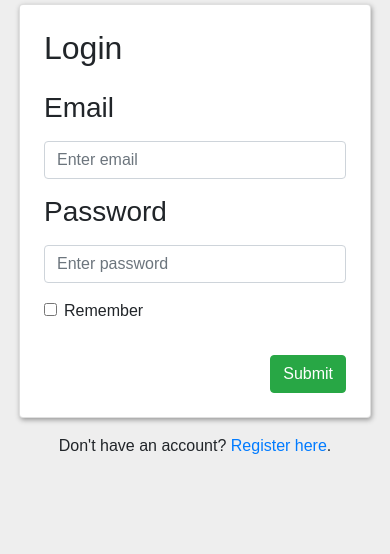
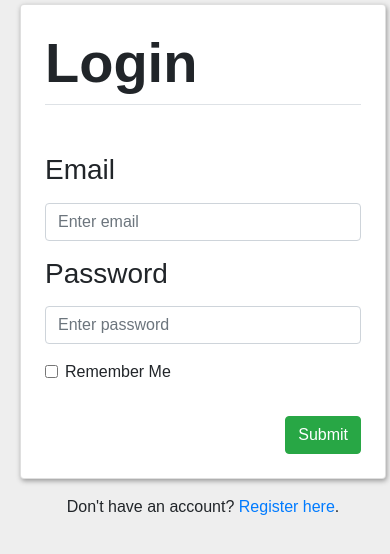
Before and after one commit to zytypeR/SUSS_TMA01_BookWeb_Q2b, a Python web app: template templates/login.html in a window 390 px wide. Shown: the part 64-618 px from the top of the page. Run offline with Jinja, Linux system fonts and the light colour scheme; the template is opened without the code that fills it: most values are stand-ins (such as "Sample title", 1, 10 or a date in 2020); form fields are guessed from the names that the template uses; some libraries are stand-ins or nearby versions.

Commit message:
login card update

```diff
--- a/templates/login.html
+++ b/templates/login.html
@@ -3,10 +3,10 @@
 
 {% block mainblock %}
 
-<div class="col-xl-6 col-lg-8 col-md-10 mx-auto">
+<div class="col-xl-8 col-lg-10 col-md-12 mr-auto pl-3 pr-0">
     <div class="card card-common p-4">
 
-        <h2 class="mb-4">Login</h2>
+        <h1 class="mb-5 font-weight-bold border-bottom pb-2 display-4">Login</h1>
 
         <form method="POST">
             {# Form Security #}
@@ -16,13 +16,12 @@
             {{ render_field(form.email, placeholder='Enter email') }}
 
             {# Password Field #}
-            {{ render_field(form.password, placeholder='Enter password') }}
+            {{ render_field(form.password, placeholder='Enter password', type='password') }}
 
-            {# Remember Me #}
-            <div class="form-check my-3">
+            <div class="form-group form-check mt-3">
                 {{ form.remember(class_='form-check-input') }}
                 <label class="form-check-label" for="{{ form.remember.id }}">
-                    {{ form.remember.label.text }}
+                    Remember Me
                 </label>
             </div>
 
```
